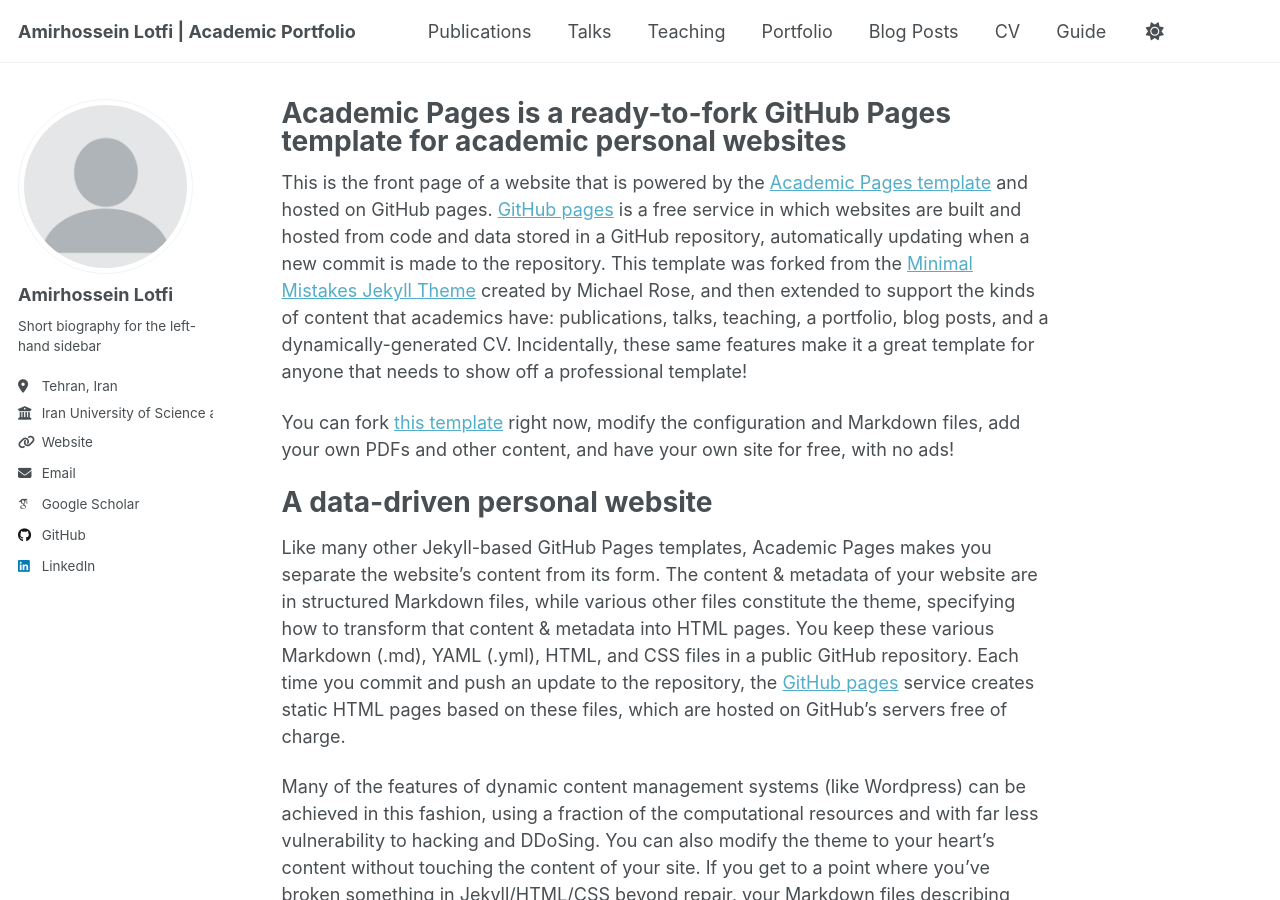
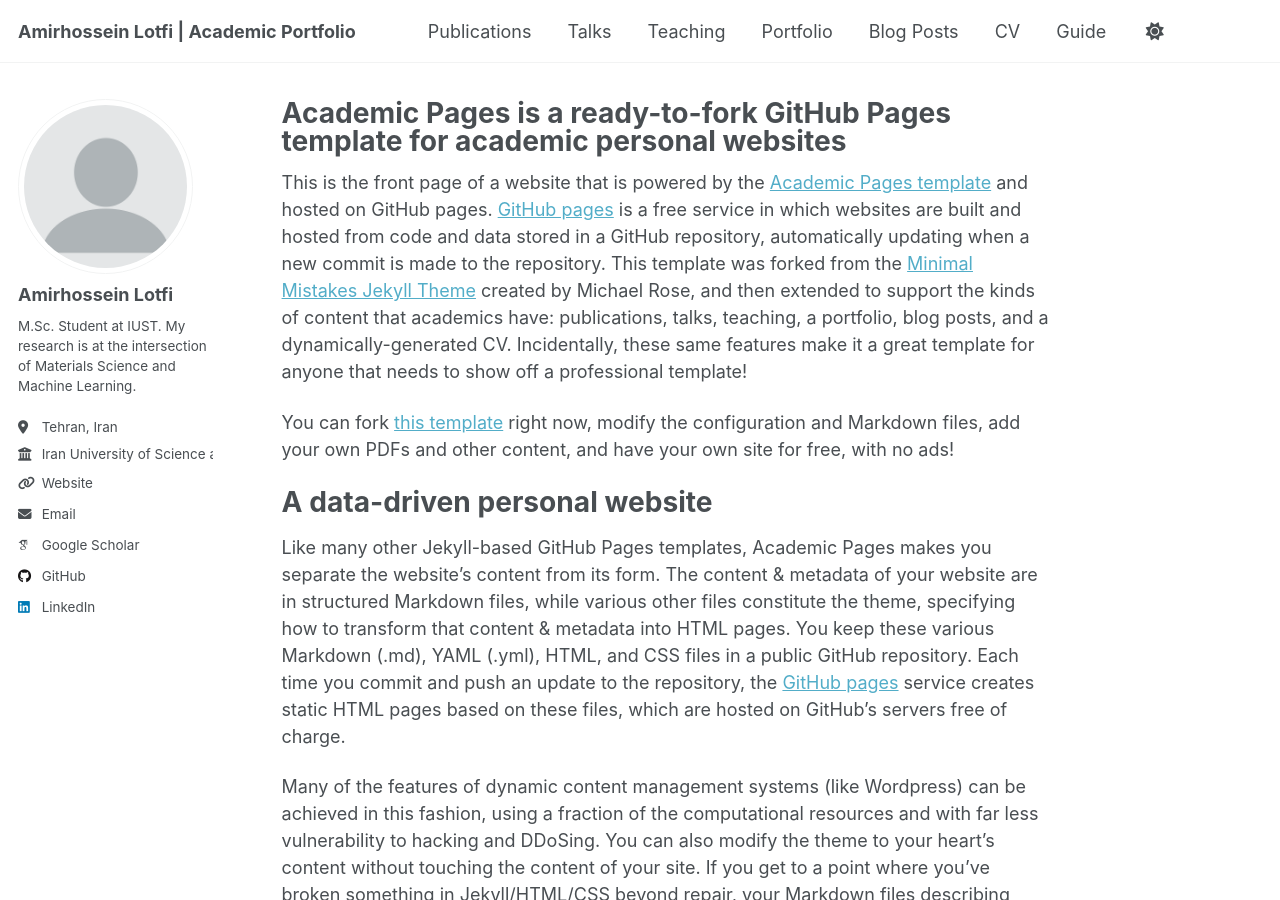
Before and after one commit to AmirLotfiSAI/AmirLotfiSAI.github.io, a Jekyll site: the page built from _pages/about.md, in a window 1280 px wide and 900 px high. Built offline with Jekyll 4.4.1, drawn with Linux system fonts in a browser that asks for light colours; some web fonts are replaced; a script that is not in the unit is left out.

Commit message:
_config.yml

```diff
--- a/_config.yml
+++ b/_config.yml
@@ -25,7 +25,7 @@ author:
   avatar           : "profile.png"
   name             : "Amirhossein Lotfi"
   pronouns         : # example: "she/her"
-  bio              : "Short biography for the left-hand sidebar"
+  bio              : "M.Sc. Student at IUST. My research is at the intersection of Materials Science and Machine Learning."
   location         : "Tehran, Iran"
   employer         : "Iran University of Science and Technology"
   uri              : https://github.com/AmirLotfiSAI
```
